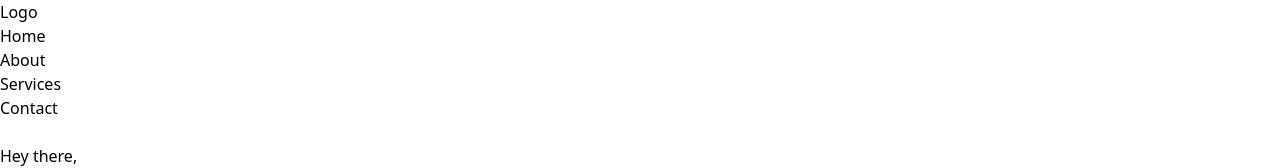
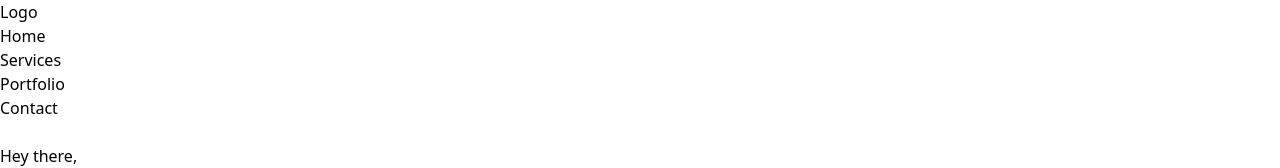
Before and after one commit to usmanmasud/BelSoft-Systems, a React (Vite) app: page / in a window 1280 px wide. Shown: the top 168 px of the page. Built offline with nearby package versions, Linux system fonts and the light colour scheme.

Commit message:
update navbar

```diff
--- a/src/components/Navbar.jsx
+++ b/src/components/Navbar.jsx
@@ -18,8 +18,8 @@ const Navbar = () => {
                     {/* Desktop Menu */}
                     <ul className="hidden md:flex space-x-4 ">
                         <li className='font-bold'><a href="#" className="text-black hover:text-blue-600">Home</a></li>
-                        <li><a href="#" className="text-gray-600 hover:text-blue-600">About</a></li>
                         <li><a href="#" className="text-gray-600 hover:text-blue-600">Services</a></li>
+                        <li><a href="#" className="text-gray-600 hover:text-blue-600">Portfolio</a></li>
                         <li><a href="#" className="text-gray-600 hover:text-blue-600">Contact</a></li>
                     </ul>
 
```
